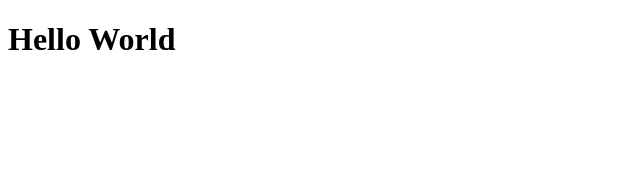
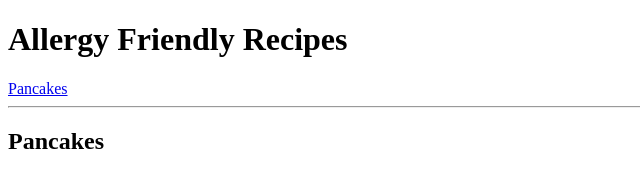
Before and after one commit to MatthewW2027/CS1-Project1-1, a plain HTML site: page index.html in a window 1280 px wide. Shown: the whole page, without its empty margins (0-640 px from the left). Drawn offline with Linux system fonts and the light colour scheme.

Commit message:
set up initial structure

```diff
--- a/index.html
+++ b/index.html
@@ -9,9 +9,17 @@
 </head>
 
 <body>
-  <h1>Hello World</h1>
+  <h1>Allergy Friendly Recipes</h1>
+
+  <a href=#pancakes"">Pancakes</a>
+
+  <hr>
+
+  <div id="pancakes">
+    <h2>Pancakes</h2>
 
 
+</div>
 
 </body>
 </html>
```
